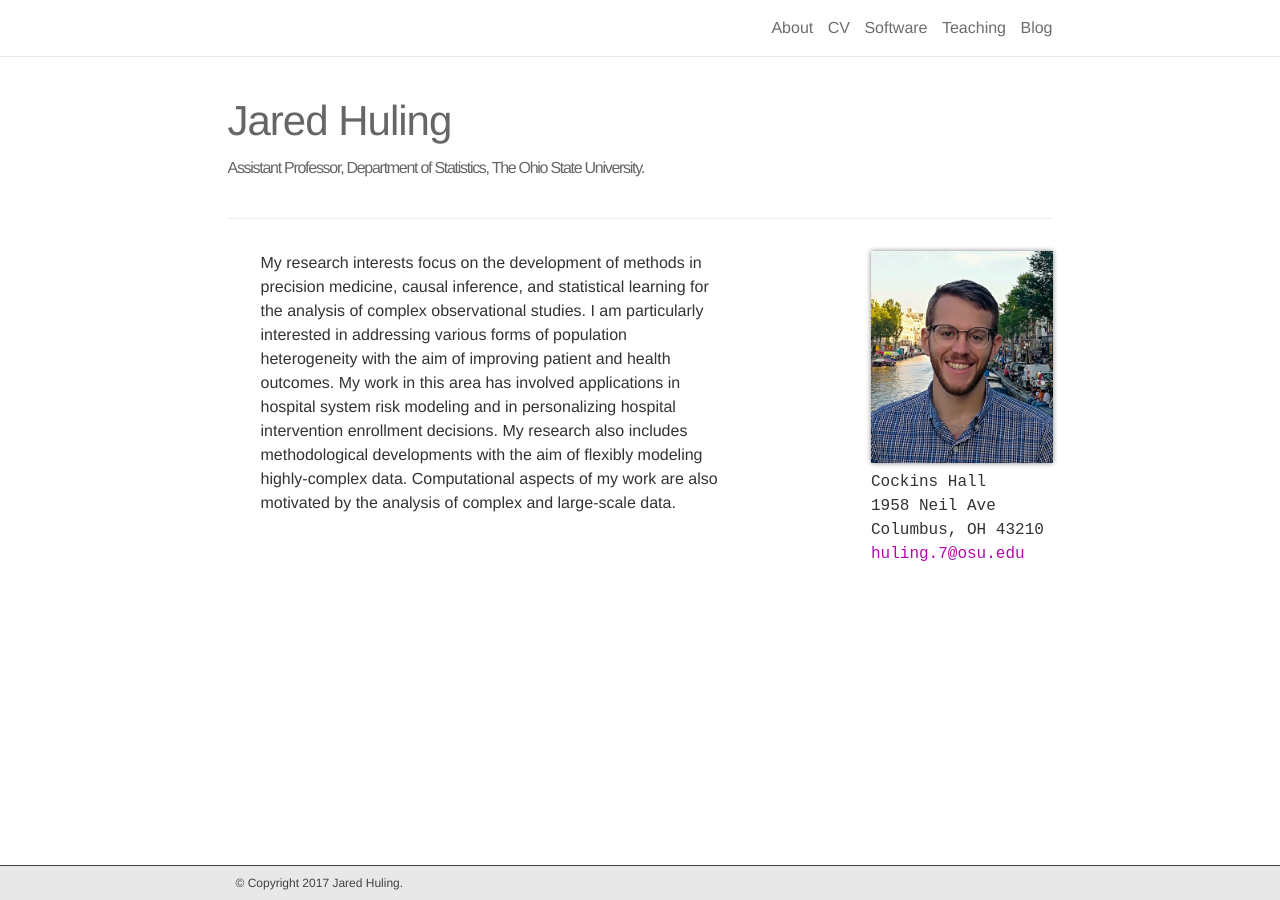
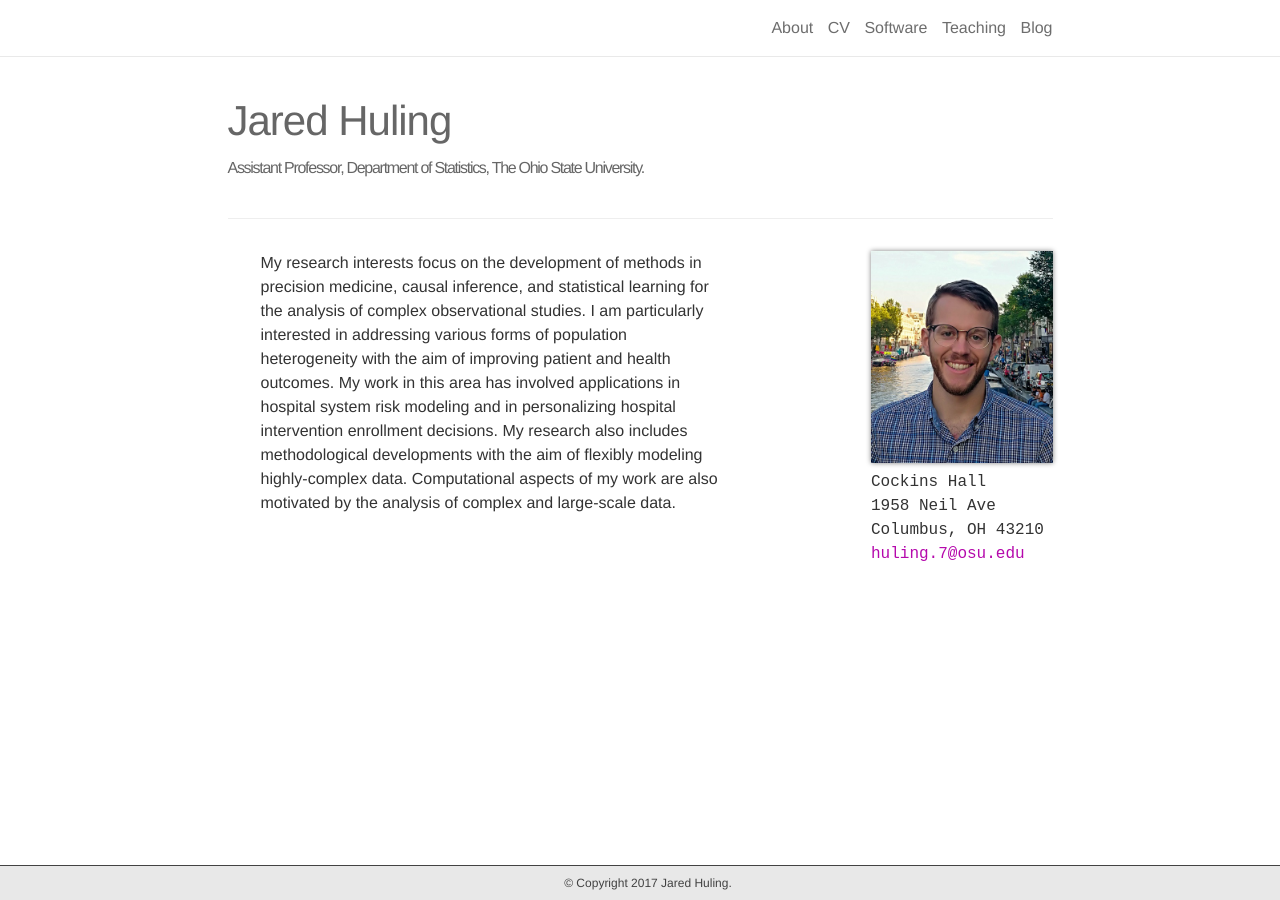
Before and after one commit to jaredhuling/jaredhuling.github.io, a Jekyll site: the page built from _pages/about.md, in a window 1280 px wide. Built offline with Jekyll 4.4.1, drawn with Linux system fonts in a browser that asks for light colours; nearby versions of some CDN libraries.

Commit message:
add back center

```diff
--- a/_sass/_footer.scss
+++ b/_sass/_footer.scss
@@ -25,7 +25,7 @@ footer {
   font-size: $footer-font-size;
   font-weight: $footer-font-weight;
   padding: $footer-padding;
-  #text-align: center;
+  text-align: center;
   position: fixed;
     left: 0px;
     bottom: 0px;
```
